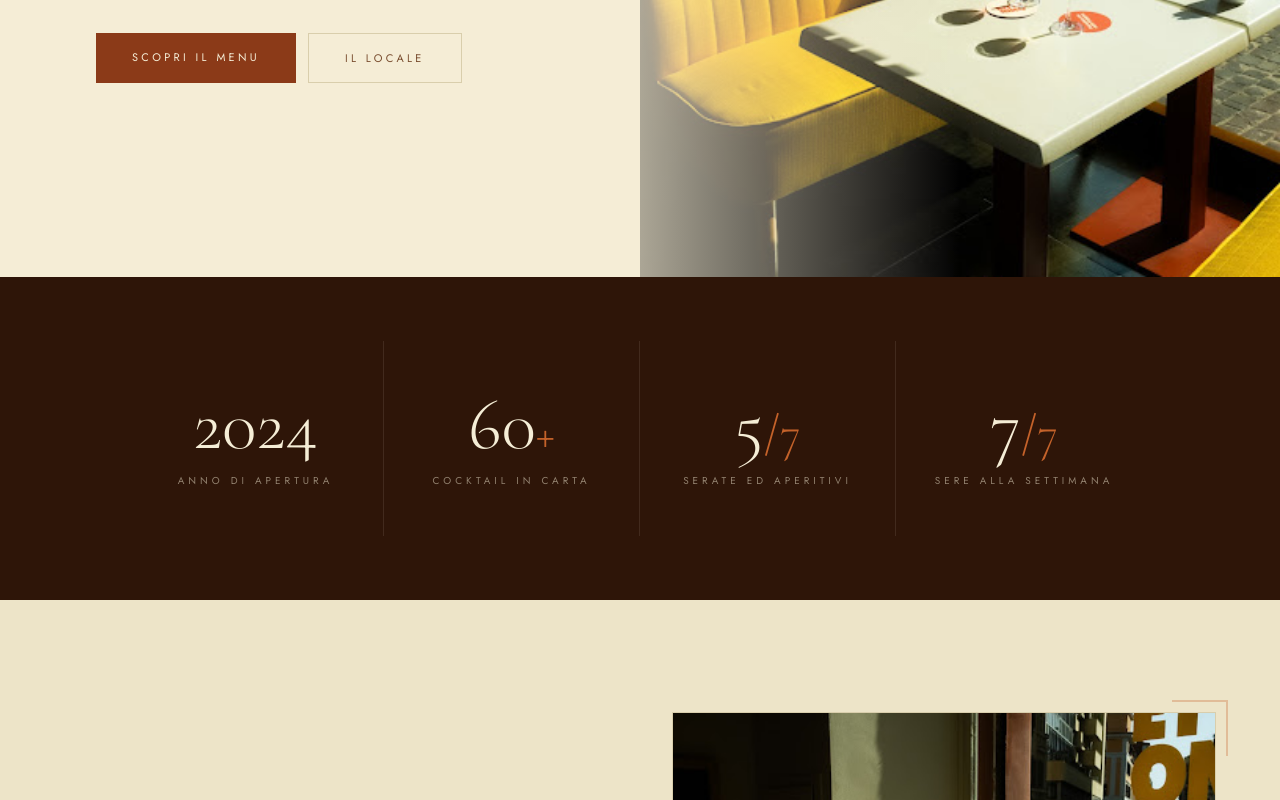
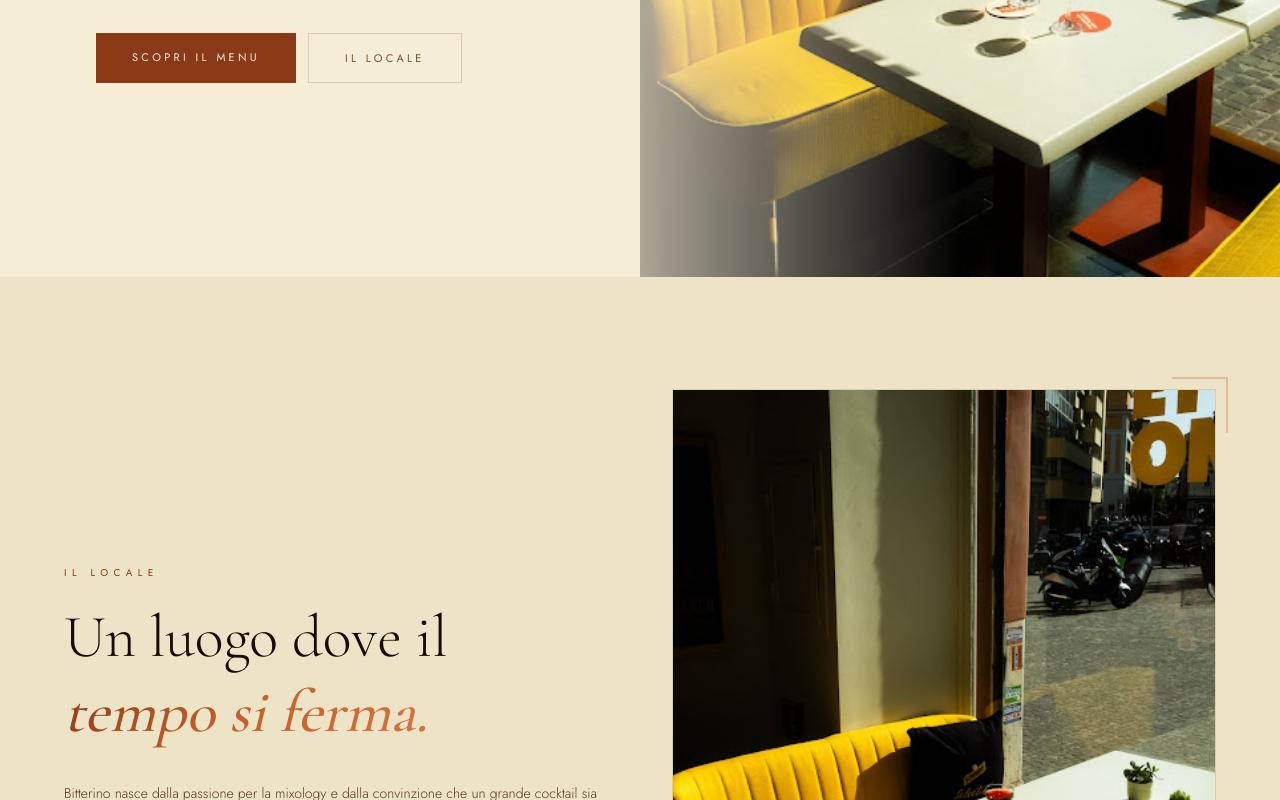
Before and after one commit to Simone-Anc/bitterino, a Next.js app: page / in a window 1280 px wide. Shown: the part 523-1323 px from the top of the page. Built offline with nearby package versions, Linux system fonts and the light colour scheme.

Commit message:
elimina stats

```diff
--- a/src/app/page.tsx
+++ b/src/app/page.tsx
@@ -28,9 +28,6 @@ export default async function Home() {
         {/* 1 — Prima impressione */}
         <Hero />
 
-        {/* 2 — Numeri rapidi, break visivo scuro */}
-        <Stats />
-
         {/* 3 — Storia e valori del locale */}
         <About />
 
```
